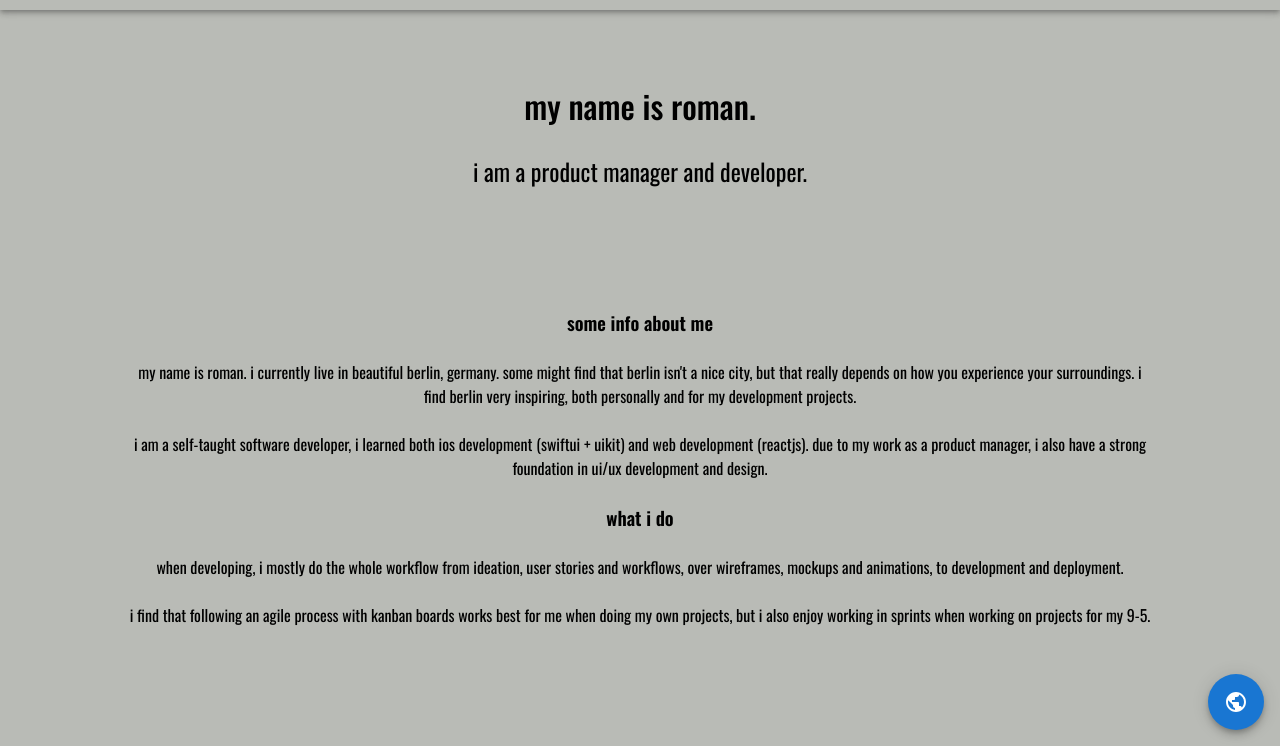
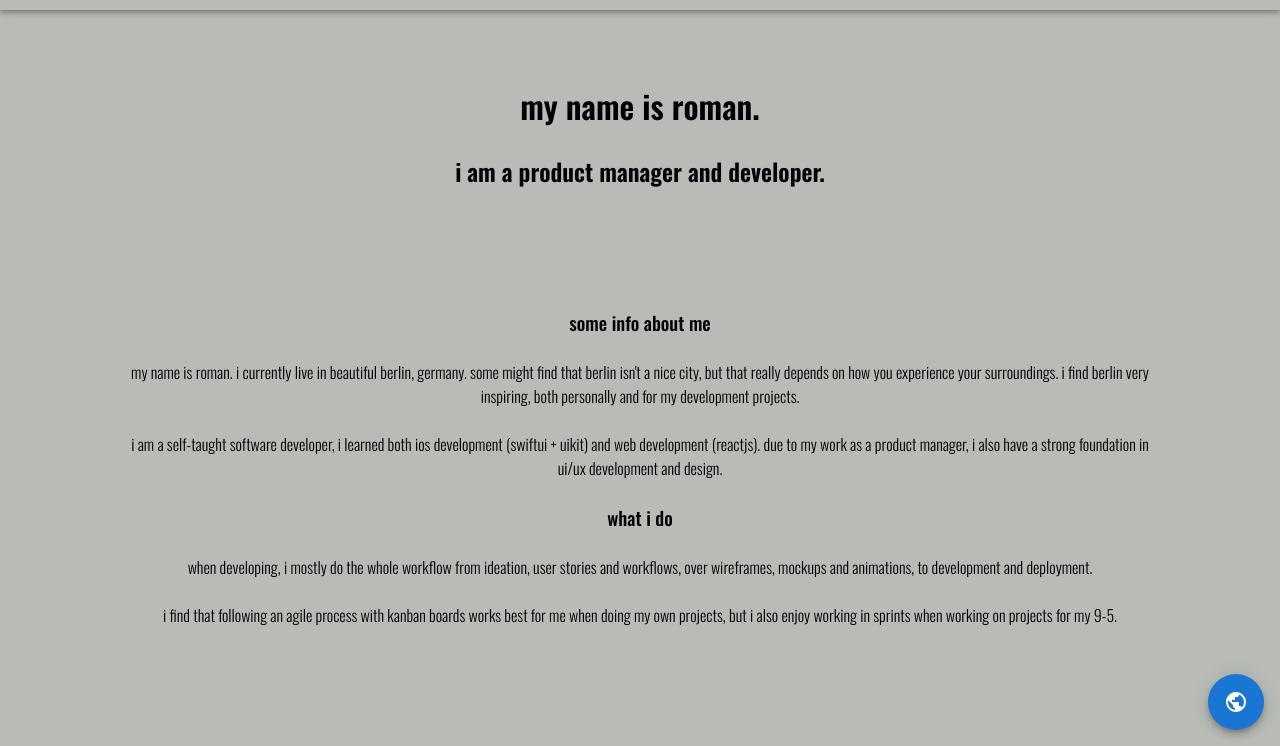
Before and after one commit to romanzuch/portfolio_gatsby, a Gatsby site: page / in a window 1280 px wide. Shown: the part 54-800 px from the top of the page. Built offline with nearby package versions, Linux system fonts and the light colour scheme; Gatsby itself is replaced by a stand-in of ours.

Commit message:
💡 Added more styling

```diff
--- a/src/styles/index.css
+++ b/src/styles/index.css
@@ -35,11 +35,19 @@ a {
 }
 
 h1 {
+    font-weight: 700;
+}
+
+h2 {
+    font-weight: 600;
+}
+
+h3 {
     font-weight: 500;
 }
 
-h2 {
-    font-weight: 400;
+p {
+    font-weight: 300;
 }
 
 .light-content a {
```
